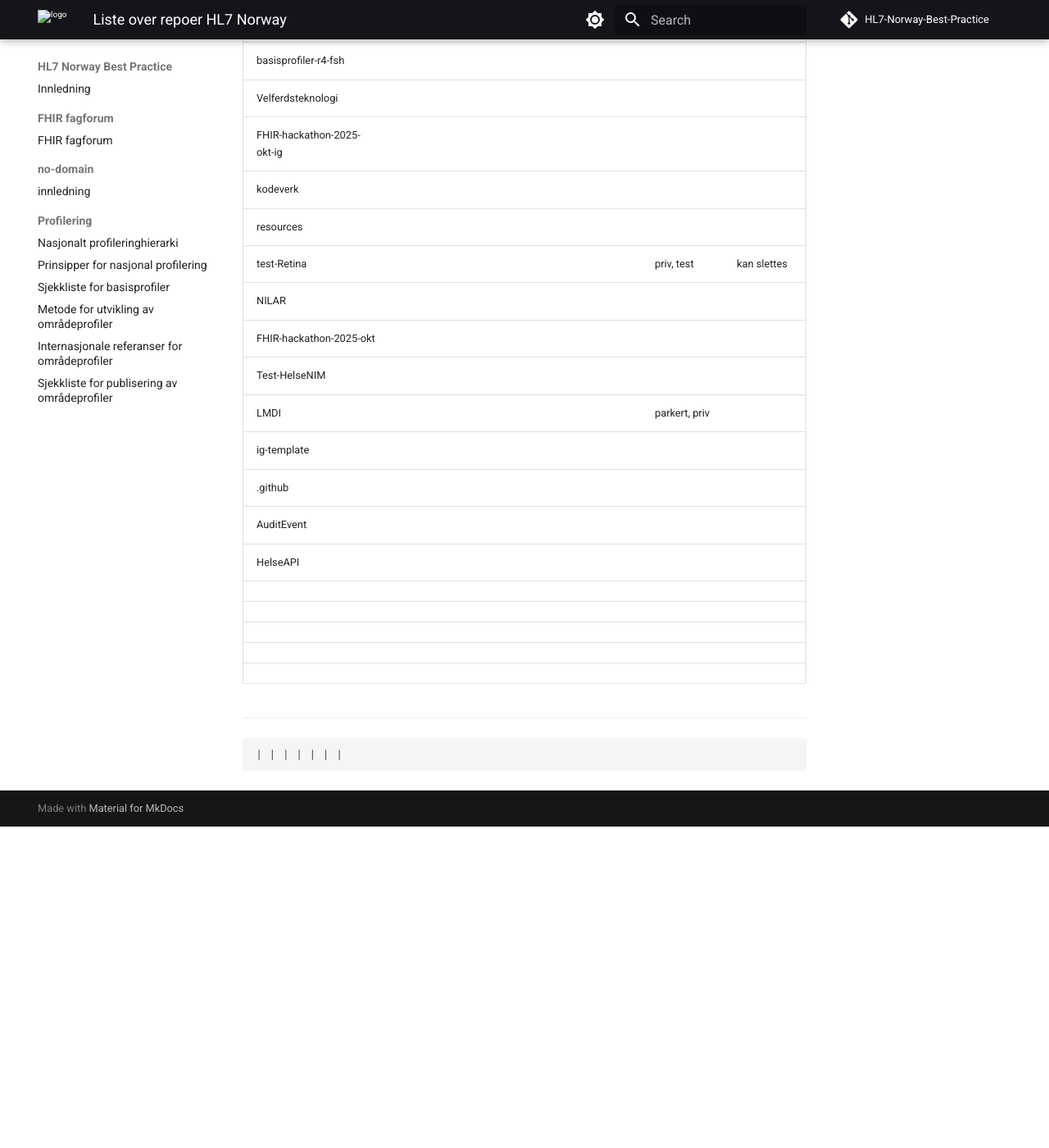
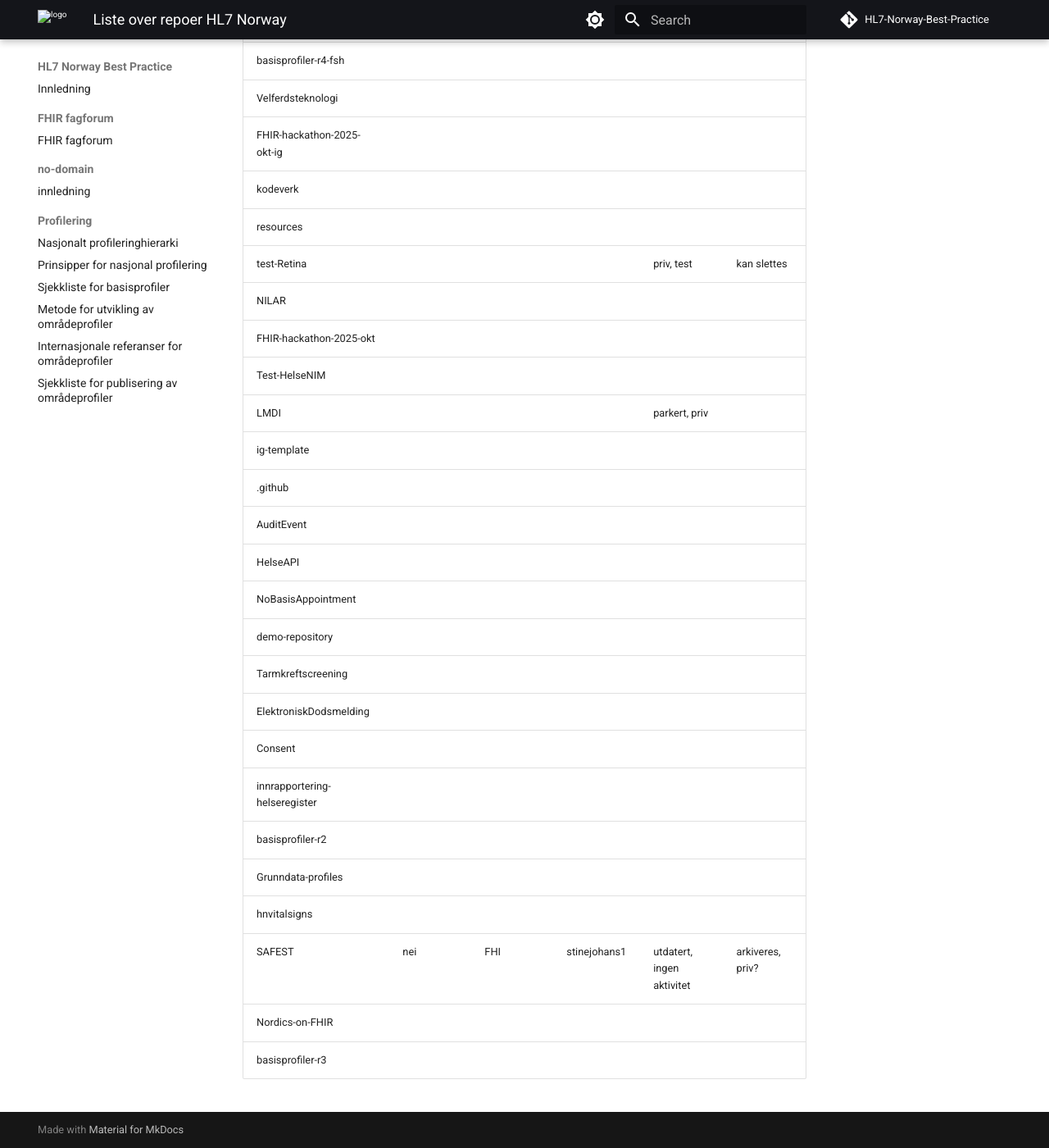
Before and after one commit to HL7Norway/best-practice, an MkDocs documentation site: the page built from docs/vedlikehold/list-ig.md, in a window 1280 px wide and 1400 px high, scrolled down 818 px. Shown: the whole window at 82% size. Built offline with MkDocs 1.6.1 and Material for MkDocs 9.7.7, drawn with Linux system fonts in a browser that asks for light colours; comment, search, counter and statistics services are not loaded; before the commit the page ends 1826 px from its top, so only the background shows below that.

Commit message:
deploy: 8293ca77a7ffb753bc426a36fbfa890cd238028c

````diff
--- a/docs/vedlikehold/list-ig.md
+++ b/docs/vedlikehold/list-ig.md
@@ -29,16 +29,15 @@ Under arbeid.
 | .github | | | | | |
 | AuditEvent | | | | | |
 | HelseAPI | | | | | |
-| | | | | | |
-| | | | | | |
-| | | | | | |
-| | | | | | |
-| | | | | | |
-
-
----
-
-
-```code
-| | | | | | |
-```
+| NoBasisAppointment | | | | | |
+| demo-repository | | | | | |
+| Tarmkreftscreening | | | | | |
+| ElektroniskDodsmelding | | | | | |
+| Consent | | | | | |
+| innrapportering-helseregister | | | | | |
+| basisprofiler-r2 | | | | | |
+| Grunndata-profiles | | | | | |
+| hnvitalsigns | | | | | |
+| SAFEST | nei | FHI | stinejohans1 | utdatert, ingen aktivitet | arkiveres, priv? |
+| Nordics-on-FHIR | | | | | |
+| basisprofiler-r3 | | | | | |
````
Also changed, not shown: docs/vedlikehold/list-ig.html (+1 -2 lines), 1 other file.
